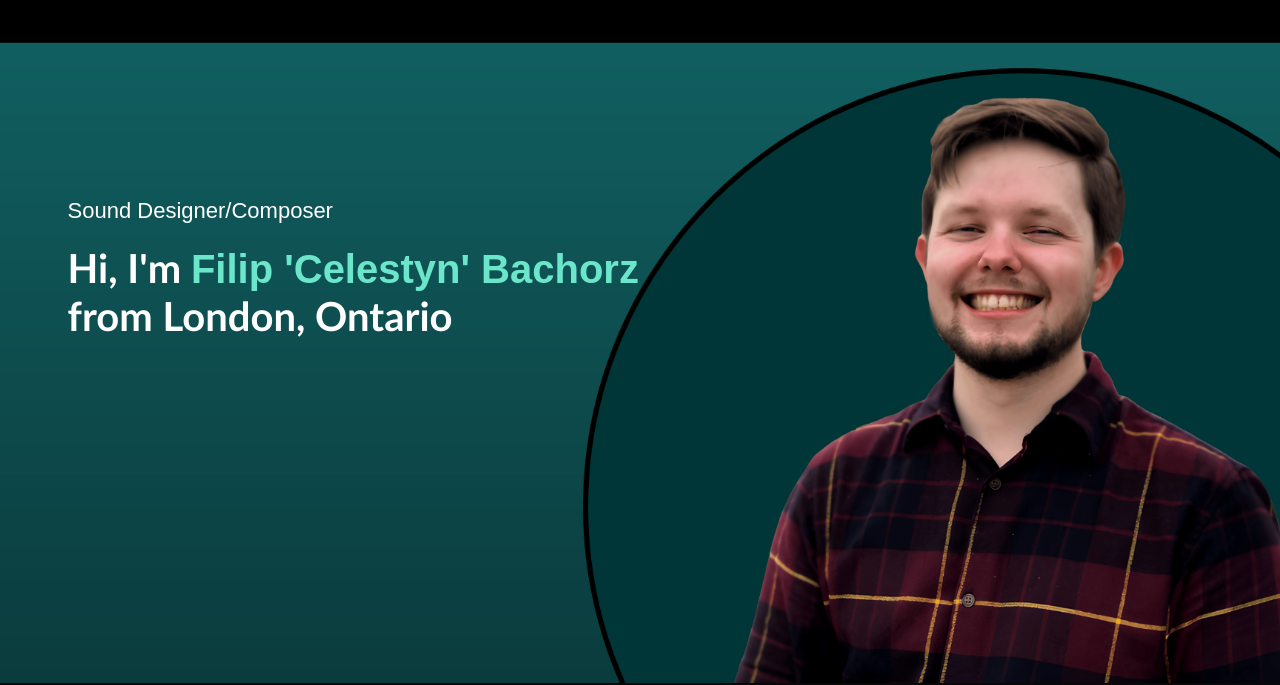
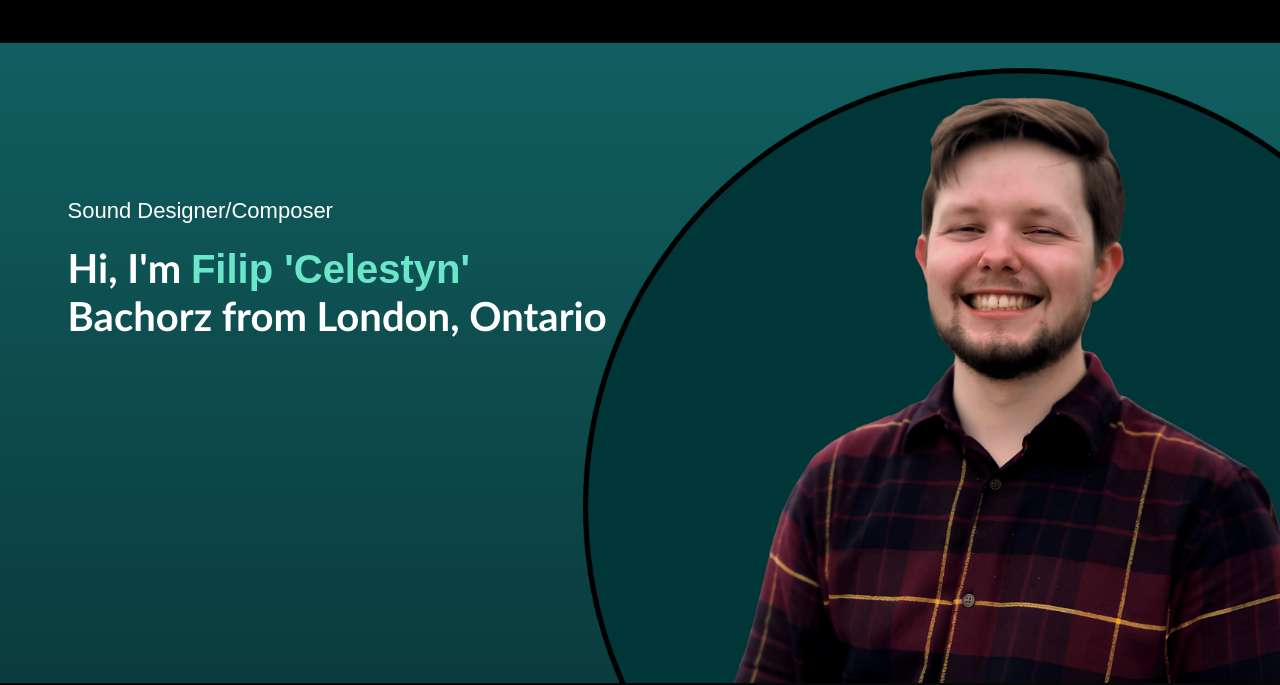
Before and after one commit to celestynaudio/fcbachorz-portfolio, a plain HTML site: page index.html in a window 1280 px wide. Shown: the part 117-802 px from the top of the page. Drawn offline with Linux system fonts and the light colour scheme.

Commit message:
Update index.html

```diff
--- a/index.html
+++ b/index.html
@@ -29,7 +29,7 @@
         </nav>
         <div class="header-text">
             <p>Sound Designer/Composer</p>
-            <h1>Hi, I'm <span>Filip 'Celestyn' Bachorz</span><br> from London, Ontario</h1> <!--'br' used to seperate text by row 'span' is to deliniate where-->
+            <h1>Hi, I'm <span>Filip 'Celestyn'</span><br>Bachorz from London, Ontario</h1> <!--'br' used to seperate text by row 'span' is to deliniate where-->
         </div>
     </div>
 </div>
```
